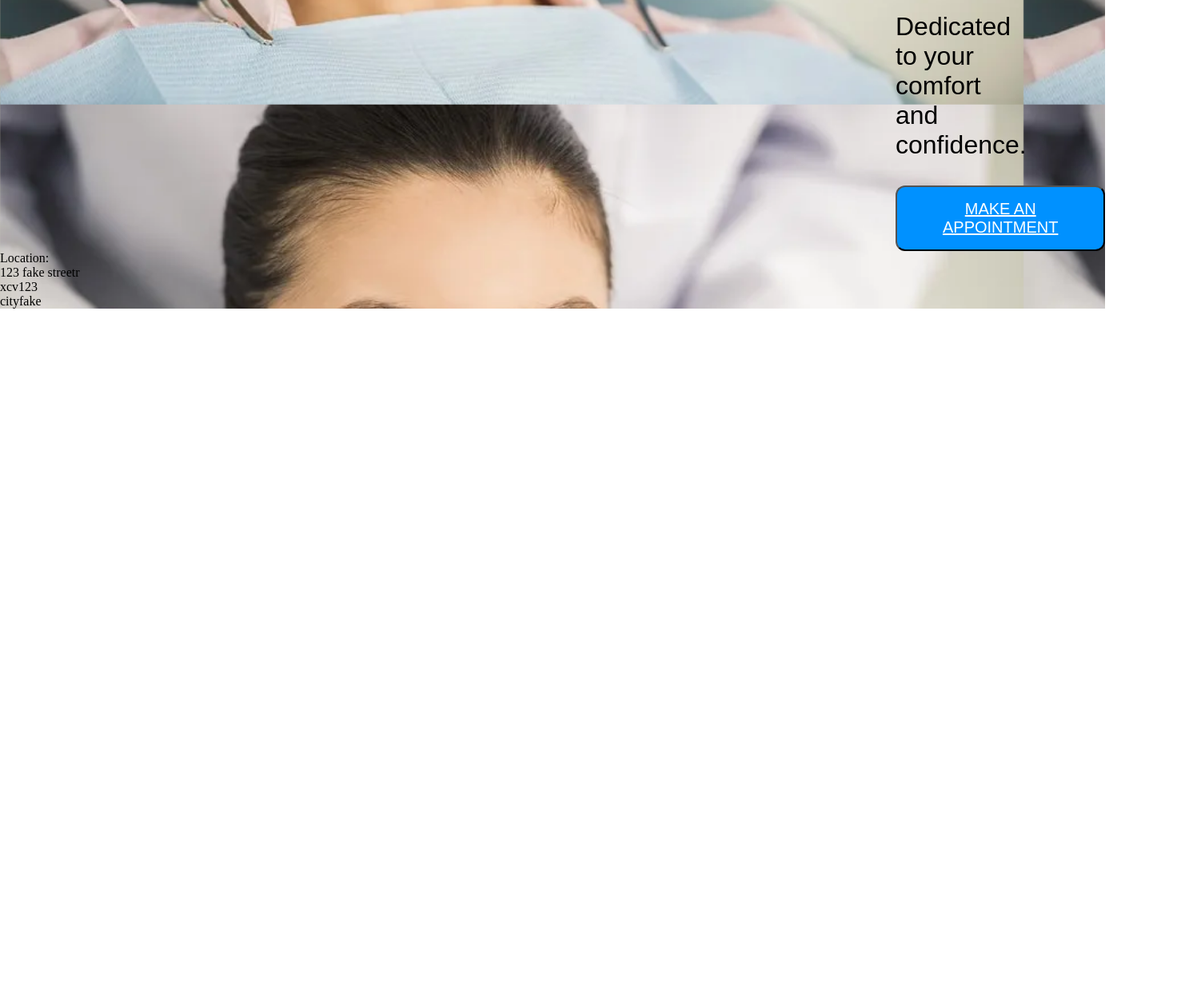
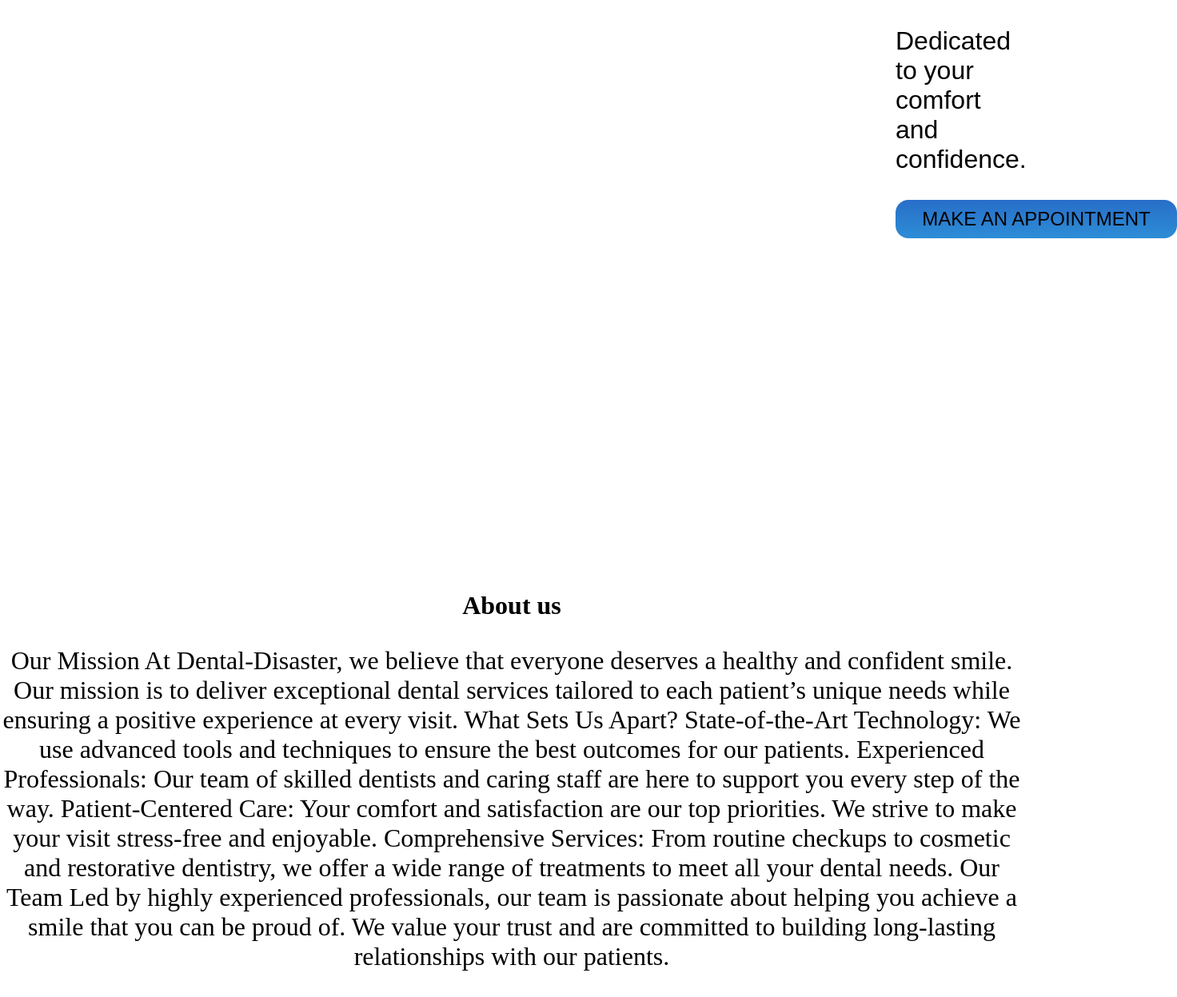
Before and after one commit to aung-st/dental-disaster, a plain HTML site: page home.html in a window 1280 px wide. Shown: the part 724-1971 px from the top of the page at 80% size, 1472 px wide, since content can reach past the window. Before the commit the page ends 1110 px from the top, so only its background shows below. Drawn offline with Linux system fonts and the light colour scheme.

Commit message:
done with text alignment need to attach background pic

```diff
--- a/home.html
+++ b/home.html
@@ -6,7 +6,7 @@
         </head>
         <body>
             <nav class="navbar">
-                <img src="images/icon.jpg" alt ="icon"/>
+                <img src="images/icon.jpg" alt ="icon" class="navbar-icon" />
                 <ul>
                     <li><a href="home.html">Home</a</li>
                     <li><a href="aboutus.html">About Us</a</li>
@@ -16,21 +16,40 @@
                 </ul>
             </nav>
 
+           <img>
+
             <div class="word">
                 <p class="p1">Crafting Beautiful Smiles, One Patient at a Time.</p>
                     <p class="p2">Dedicated to your comfort and confidence.</p>
             </div>
 
+            <button class="custom-btn btn-1">MAKE AN APPOINTMENT</button>
+        <br></br>
+        <br></br>
+        <br></br>
+        <br></br>
+        <br></br>
+        <br></br>
+        <br></br>
+        <br></br>
+        <br></br>
+        <br></br>
+        <br></br>
+        <br></br>
+        <div class="h2">
+            <h2>About us</h2>
+            <p class="p-h2">
+                Our Mission
+                At Dental-Disaster, we believe that everyone deserves a healthy and confident smile. Our mission is to deliver exceptional dental services tailored to each patient’s unique needs while ensuring a positive experience at every visit.
 
-                        <button class="AppointmentBooking"><a href="book_an_appointment.html">MAKE AN APPOINTMENT</a></button>
-
-        </div>
-            <footer>
-                Location:
-                    <br>123 fake streetr
-                    <br>xcv123
-                    <br>cityfake
-            </footer>
-        </body>
+                What Sets Us Apart?
+                State-of-the-Art Technology: We use advanced tools and techniques to ensure the best outcomes for our patients.
+                Experienced Professionals: Our team of skilled dentists and caring staff are here to support you every step of the way.
+                Patient-Centered Care: Your comfort and satisfaction are our top priorities. We strive to make your visit stress-free and enjoyable.
+                Comprehensive Services: From routine checkups to cosmetic and restorative dentistry, we offer a wide range of treatments to meet all your dental needs.
+                Our Team
+                Led by highly experienced professionals, our team is passionate about helping you achieve a smile that you can be proud of. We value your trust and are committed to building long-lasting relationships with our patients.</p>
+                </div>
+            </body>
 
 </html>
--- a/styles.css
+++ b/styles.css
@@ -1,12 +1,12 @@
 body {
+    width: 100%;
+    margin: 0;
+}
+img {
     background-image: url(images/11.jpg);
+    background-size: cover;
+    background-position: center;
     background-attachment: fixed;
-    width: 100%;
-    height: 500px;
-    background-position: center;
-    background-size: cover;
-    height: 100%;
-    margin: 0;
 }
 ul {
     list-style-type: none;
@@ -21,6 +21,11 @@ li {
 
 li a:hover{
     color: black;
+}
+
+.navbar-icon {
+    margin-left: 0.5rem;
+    object-fit: cover;
 }
 
 .navbar img{
@@ -68,26 +73,22 @@ li a:hover{
     margin-left: 10rem;
     margin-top: 15rem;
 }
-.AppointmentBooking {
-    color: rgb(45, 141, 214);
-    display: flex;
+.btn-1 {
+    background: rgb(45, 141, 214);
+    background: linear-gradient(0deg, rgb(45, 141, 214) 0%, rgba(40,110,200,1) 100%);
+    border: none;
+    height: 3rem;
+    width: 22rem;
     text-align: center;
-    cursor: pointer;
-    transition: filter 0.2s ease-in-out;
-    border-radius: 0.75rem;
-    background-color: rgb(0, 145, 255);
-    padding: 1rem;
-    justify-content: center;
-    align-items: center;
-    width: 20.5%;
     margin-left: 70rem;
-}
-    .AppointmentBooking:hover {
-    background-color: rgb(0, 145, 255);
-    cursor: pointer;
-}
-.AppointmentBooking a {
-    color: rgb(255, 255, 255);
-    font-size: 1.25rem;
-    font-family: Arial, Helvetica, sans-serif;
-}
+    font-size: 1.5rem;
+    border-radius: 1rem;
+  }
+  .btn-1:hover {
+     background: rgb(0,3,255);
+  background: linear-gradient(0deg, rgba(0,3,255,1) 0%, rgba(2,126,251,1) 100%);
+  }
+  h2 , .p-h2 {
+    text-align: center;
+    font-size: 2rem;
+  }
```
